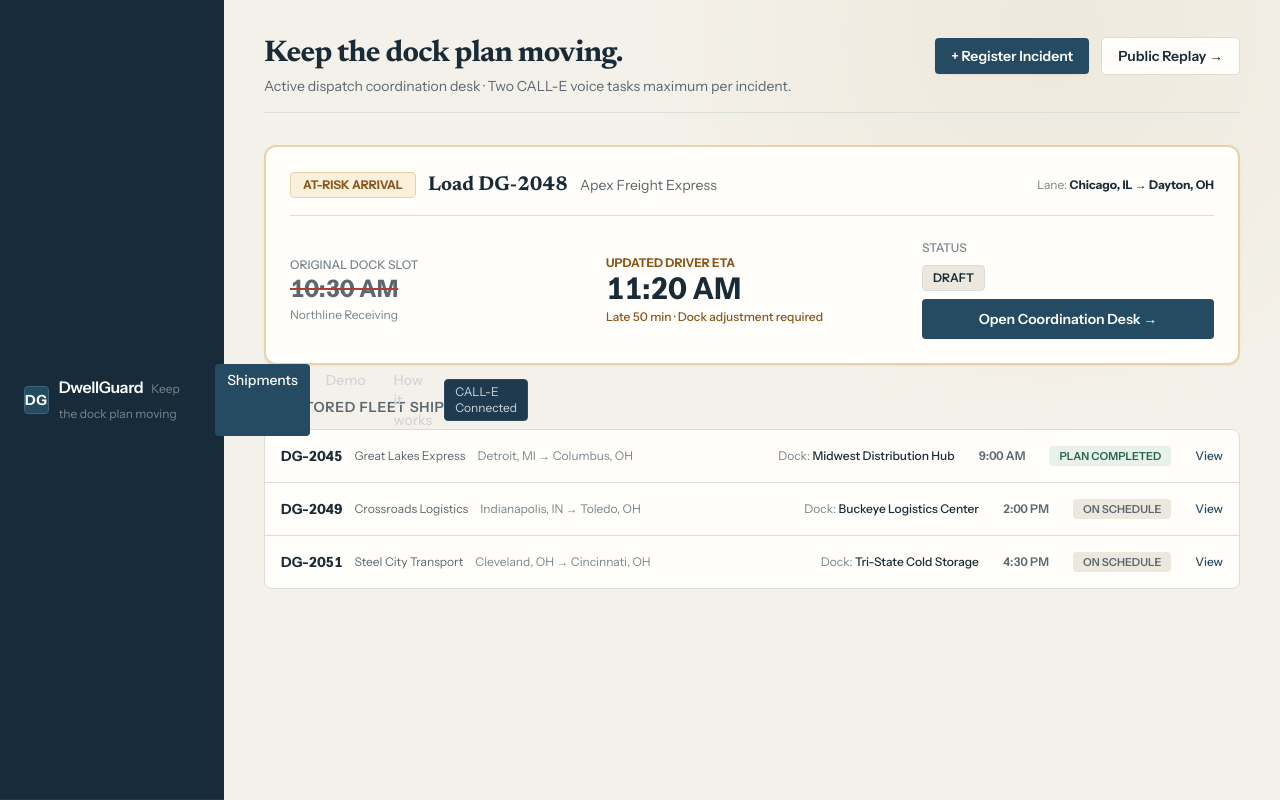
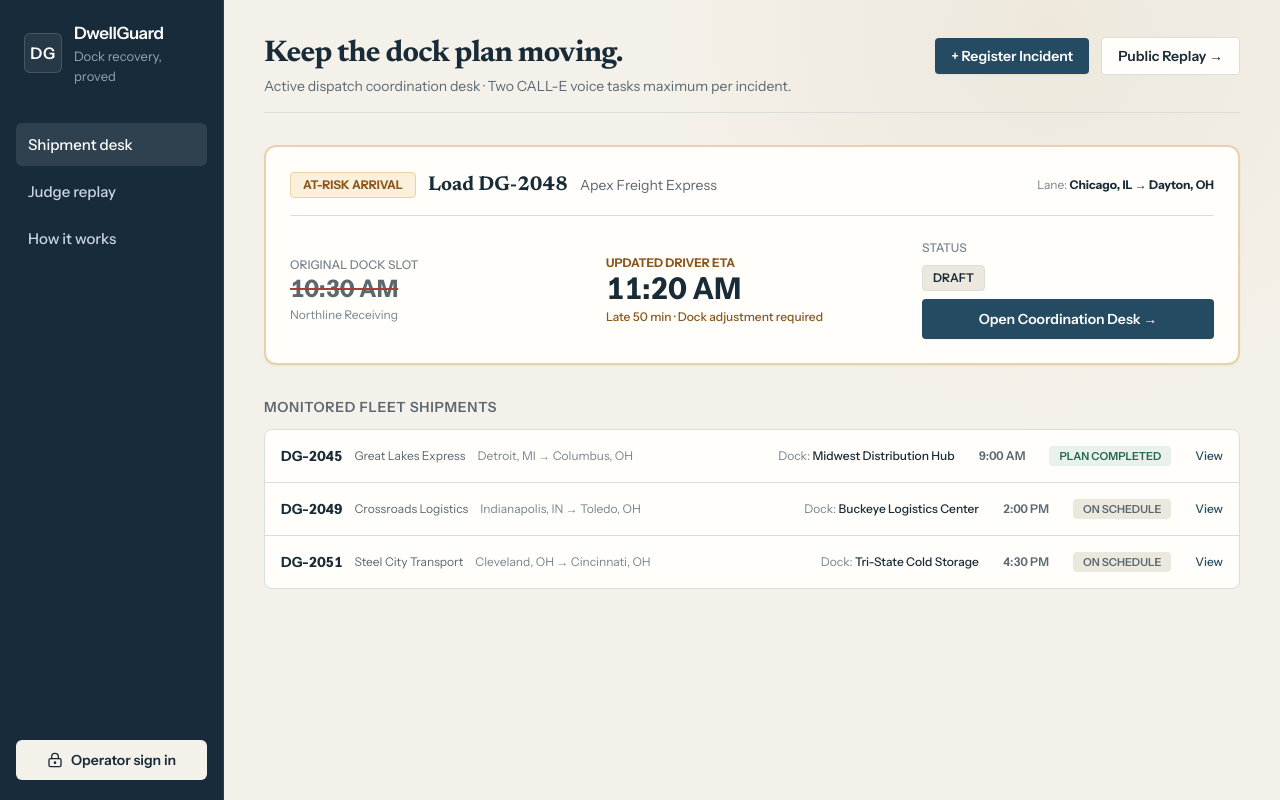
Before and after one commit to Syedsaadhhh/DwellGuard-AI, a Next.js app: page / in a window 1280 px wide. Built offline with nearby package versions, Linux system fonts and the light colour scheme; no server answers.

Commit message:
feat: add secure responsive operator navigation

```diff
--- a/src/components/navigation.tsx
+++ b/src/components/navigation.tsx
@@ -1,41 +1,75 @@
 "use client";
 
 import Link from "next/link";
+import { FormEvent, useEffect, useState } from "react";
 import { usePathname } from "next/navigation";
+import { LockKeyhole, LogOut, Menu, X } from "lucide-react";
+
+const navItems = [
+  { name: "Shipment desk", href: "/" },
+  { name: "Judge replay", href: "/demo" },
+  { name: "How it works", href: "/about" },
+];
 
 export function Navigation() {
   const pathname = usePathname();
+  const [authenticated, setAuthenticated] = useState<boolean | null>(null);
+  const [loginOpen, setLoginOpen] = useState(false);
+  const [mobileOpen, setMobileOpen] = useState(false);
+  const [secret, setSecret] = useState("");
+  const [error, setError] = useState("");
+  const [submitting, setSubmitting] = useState(false);
 
-  const navItems = [
-    { name: "Shipments", href: "/" },
-    { name: "Demo", href: "/demo" },
-    { name: "How it works", href: "/about" },
-  ];
+  useEffect(() => {
+    fetch("/api/auth/session", { cache: "no-store" })
+      .then((response) => response.json())
+      .then((data) => setAuthenticated(data.authenticated === true))
+      .catch(() => setAuthenticated(false));
+  }, []);
 
-  return (
-    <header className="bg-nav-ink text-white border-b border-nav-hover px-6 py-3.5 flex items-center justify-between sticky top-0 z-50">
-      <div className="flex items-center space-x-8">
-        <Link href="/" className="flex items-center space-x-2.5">
-          <div className="w-7 h-7 rounded bg-[#254B62] border border-[#3E657D] flex items-center justify-center font-bold text-sm tracking-wider text-canvas-paper">
-            DG
-          </div>
-          <div>
-            <span className="font-semibold tracking-tight text-base text-white">DwellGuard</span>
-            <span className="ml-2 text-xs text-ink-muted hidden sm:inline">Keep the dock plan moving</span>
-          </div>
-        </Link>
+  async function signIn(event: FormEvent<HTMLFormElement>) {
+    event.preventDefault();
+    setSubmitting(true);
+    setError("");
 
-        <nav className="flex space-x-1">
+    const response = await fetch("/api/auth/session", {
+      method: "POST",
+      headers: { "content-type": "application/json" },
+      body: JSON.stringify({ operatorSecret: secret }),
+    });
+    const data = await response.json().catch(() => ({}));
+
+    if (!response.ok) {
+      setError(data.error || "Sign-in failed");
+      setSubmitting(false);
+      return;
+    }
+
+    setAuthenticated(true);
+    setSecret("");
+    setLoginOpen(false);
+    window.location.reload();
+  }
+
+  async function signOut() {
+    await fetch("/api/auth/session", { method: "DELETE" });
+    setAuthenticated(false);
+    window.location.assign("/demo");
+  }
+
+  const links = (
+    <nav aria-label="Primary" className="space-y-1">
       {navItems.map((item) => {
-            const isActive = pathname === item.href;
+        const active = pathname === item.href;
         return (
           <Link
             key={item.href}
             href={item.href}
-                className={`px-3 py-1.5 rounded text-sm font-medium transition-colors duration-control ${
-                  isActive
-                    ? "bg-[#254B62] text-white"
-                    : "text-gray-300 hover:text-white hover:bg-nav-hover"
+            onClick={() => setMobileOpen(false)}
+            className={`block rounded-md px-3 py-2.5 text-[15px] font-medium transition-colors duration-control ${
+              active
+                ? "bg-white/10 text-white"
+                : "text-slate-300 hover:bg-white/[0.06] hover:text-white"
             }`}
           >
             {item.name}
@@ -43,13 +77,129 @@ export function Navigation() {
         );
       })}
     </nav>
+  );
+
+  const sessionControl = authenticated ? (
+    <div className="space-y-2">
+      <div className="flex items-center gap-2 rounded-md border border-white/10 bg-white/[0.04] px-3 py-2 text-sm text-slate-200">
+        <span className="h-2 w-2 rounded-full bg-emerald-400" />
+        Operator secured
       </div>
+      <button
+        type="button"
+        onClick={signOut}
+        className="flex w-full items-center gap-2 px-3 py-2 text-left text-sm text-slate-400 hover:text-white"
+      >
+        <LogOut className="h-4 w-4" />
+        Sign out
+      </button>
+    </div>
+  ) : (
+    <button
+      type="button"
+      onClick={() => setLoginOpen(true)}
+      className="flex w-full items-center justify-center gap-2 rounded-md bg-[#F4F1EA] px-3 py-2.5 text-sm font-semibold text-nav-ink hover:bg-white"
+    >
+      <LockKeyhole className="h-4 w-4" />
+      Operator sign in
+    </button>
+  );
 
-      <div className="flex items-center space-x-3">
-        <span className="text-xs px-2.5 py-1 rounded bg-[#1F3A4E] text-gray-300 border border-[#2B4B61] tabular-nums">
-          CALL-E Connected
+  return (
+    <>
+      <aside className="sticky top-0 hidden h-screen flex-col border-r border-white/10 bg-nav-ink px-4 py-5 text-white md:flex">
+        <Link href="/" className="mb-9 flex items-center gap-3 px-2">
+          <span className="grid h-10 w-10 place-items-center rounded-md border border-white/15 bg-white/[0.07] font-semibold tracking-wide">
+            DG
           </span>
+          <span>
+            <span className="block text-[17px] font-semibold tracking-tight">DwellGuard</span>
+            <span className="block text-[13px] text-slate-400">Dock recovery, proved</span>
+          </span>
+        </Link>
+        {links}
+        <div className="mt-auto">{sessionControl}</div>
+      </aside>
+
+      <header className="sticky top-0 z-40 flex items-center justify-between border-b border-white/10 bg-nav-ink px-4 py-3 text-white md:hidden">
+        <Link href="/" className="flex items-center gap-2.5">
+          <span className="grid h-9 w-9 place-items-center rounded-md border border-white/15 bg-white/[0.07] text-sm font-semibold">
+            DG
+          </span>
+          <span className="font-semibold">DwellGuard</span>
+        </Link>
+        <button
+          type="button"
+          aria-label={mobileOpen ? "Close navigation" : "Open navigation"}
+          onClick={() => setMobileOpen((open) => !open)}
+          className="rounded-md p-2 hover:bg-white/10"
+        >
+          {mobileOpen ? <X className="h-5 w-5" /> : <Menu className="h-5 w-5" />}
+        </button>
+      </header>
+
+      {mobileOpen && (
+        <div className="fixed inset-x-0 top-[61px] z-30 border-b border-white/10 bg-nav-ink px-4 pb-5 text-white shadow-xl md:hidden">
+          {links}
+          <div className="mt-4">{sessionControl}</div>
         </div>
-    </header>
+      )}
+
+      {loginOpen && (
+        <div
+          className="fixed inset-0 z-[60] grid place-items-center bg-[#0D1B24]/70 p-4 backdrop-blur-sm"
+          role="dialog"
+          aria-modal="true"
+          aria-labelledby="operator-sign-in"
+        >
+          <form onSubmit={signIn} className="w-full max-w-md rounded-xl border border-edge bg-canvas-paper p-6 shadow-paper">
+            <div className="mb-6">
+              <p className="mb-2 text-sm font-semibold uppercase tracking-[0.16em] text-action-primary">
+                Private operations
+              </p>
+              <h2 id="operator-sign-in" className="font-display text-3xl text-ink-primary">
+                Enter the operator passphrase
+              </h2>
+              <p className="mt-2 text-[15px] text-ink-secondary">
+                The public judge replay stays available without access to live shipment data.
+              </p>
+            </div>
+            <label htmlFor="operator-secret" className="mb-2 block text-sm font-semibold text-ink-primary">
+              Operator passphrase
+            </label>
+            <input
+              id="operator-secret"
+              type="password"
+              value={secret}
+              onChange={(event) => setSecret(event.target.value)}
+              autoComplete="current-password"
+              required
+              autoFocus
+              className="w-full rounded-md border border-edge-dark bg-white px-3.5 py-3 text-base text-ink-primary shadow-sm"
+            />
+            {error && <p className="mt-3 text-sm font-medium text-state-failure-text">{error}</p>}
+            <div className="mt-6 flex gap-3">
+              <button
+                type="button"
+                onClick={() => {
+                  setLoginOpen(false);
+                  setError("");
+                }}
+                className="flex-1 rounded-md border border-edge px-4 py-2.5 text-sm font-semibold text-ink-primary"
+              >
+                Cancel
+              </button>
+              <button
+                type="submit"
+                disabled={submitting}
+                className="flex-1 rounded-md bg-action-primary px-4 py-2.5 text-sm font-semibold text-white hover:bg-action-hover disabled:opacity-60"
+              >
+                {submitting ? "Checking…" : "Unlock desk"}
+              </button>
+            </div>
+          </form>
+        </div>
+      )}
+    </>
   );
 }
```
Lines whose indentation alone changed are shown as unchanged.
